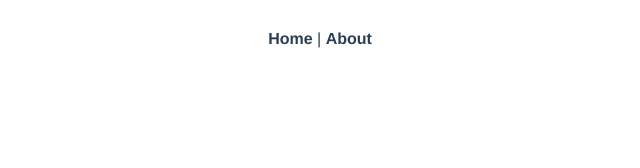
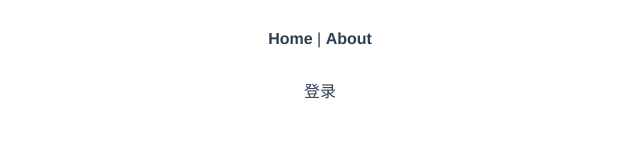
Before and after one commit to Superman521/VUE, a Vue app: page /#/login in a window 1280 px wide. Shown: the top 168 px of the page, without its empty margins (320-960 px from the left). Built offline with nearby package versions, Linux system fonts and the light colour scheme.

Commit message:
新建登录和主页

```diff
--- a/src/router/index.js
+++ b/src/router/index.js
@@ -1,14 +1,24 @@
 import Vue from 'vue'
 import VueRouter from 'vue-router'
-import Home from '../views/Home.vue'
+import Home from '../views/home/index.vue'
+import Login from '../views/login'
 
 Vue.use(VueRouter)
 
 const routes = [
   {
     path: '/',
+    redirect: '/home'
+  },
+  {
+    path: '/home',
     name: 'home',
     component: Home
+  },
+  {
+    // 一级路由
+    path: '/login',
+    component: Login
   }
   // {
   //   path: '/about',
--- /dev/null
+++ b/src/views/login/index.vue
@@ -0,0 +1,15 @@
+<template>
+  <div >
+    登录
+  </div>
+</template>
+
+<script>
+
+export default {
+  name: 'home',
+  components: {
+
+  }
+}
+</script>
```
Also changed, not shown: src/views/home/index.vue (renamed from src/views/Home.vue).
